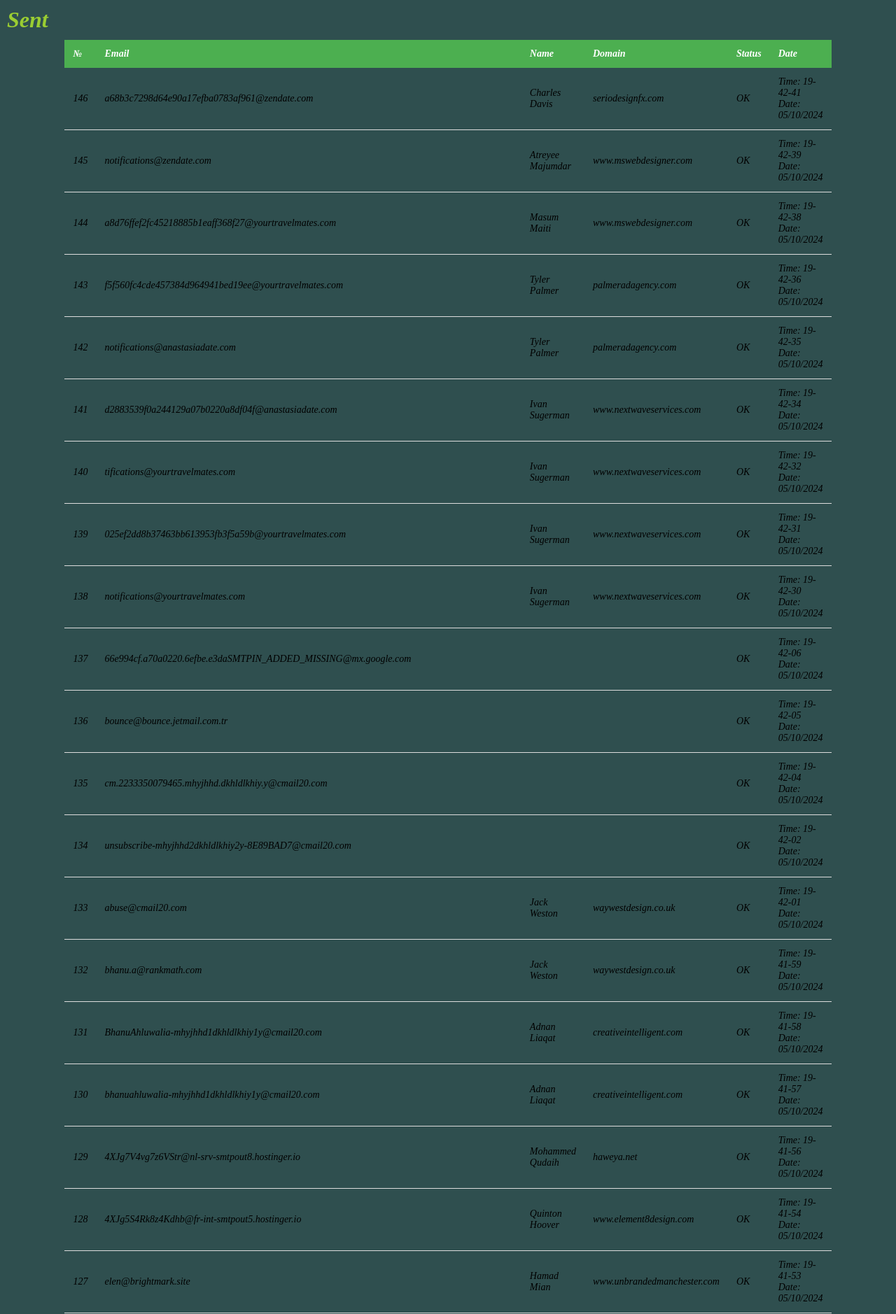
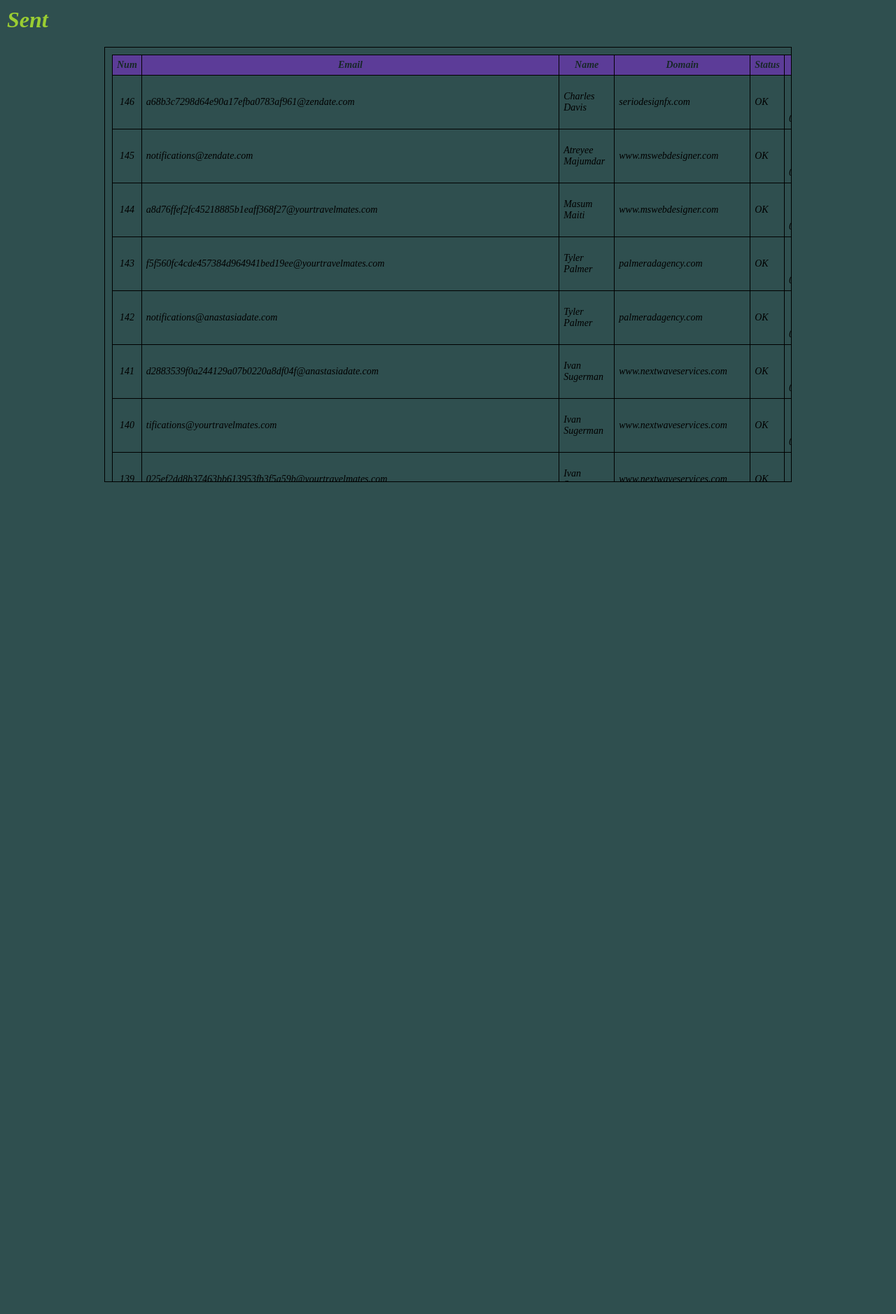
Before and after one commit to rickert156/CallingEmailAddresses, a Flask app: page / in a window 1280 px wide. Shown: the part 51-1929 px from the top of the page at 70% size. After the commit the page ends 740 px from the top, so only its background shows below. Run offline with Flask 3, Linux system fonts and the light colour scheme; data comes from the database, SQL or seed files in the repository.

Commit message:
mini fix

```diff
--- a/static/style/style.css
+++ b/static/style/style.css
@@ -1,9 +1,7 @@
 *{
 	margin: 0 auto;
 	padding: 0;
-/*	background-color: bisque;*/
 	background-color: darkslategrey;
-/*	background-color: black;*/
 	font-style: italic;
 }
 
@@ -52,41 +50,54 @@
 	font-size: 17px;
 }
 
-table {
-	width: 80%;
-	border-collapse: collapse; /* Убираем двойные границы */
-	margin: 0 auto;
-	font-size: 14px;
-	text-align: left;
+.table-container {
+    width: 75%;
+    height: 600px;
+    margin: 20px auto;
+    overflow-y: auto;
+    border: 1px solid black;
+    padding: 10px;
 }
 
-/* Стили для заголовков таблицы */
-thead th {
-	background-color: #4CAF50; /* Зелёный цвет для заголовков */
-	color: white; /* Белый текст */
-	padding: 12px; /* Внутренние отступы */
+table {
+    width: 100%;
+    border-collapse: collapse;
+    font-size: 14px;
+    text-align: left;
+
+    scrollbar-width: none;
+    -ms-overflow-style: none;
 }
 
-/* Стили для строк таблицы */
-tbody tr {
-	border-bottom: 1px solid #dddddd; /* Нижняя граница у строк */
+.table-container::-webkit-scrollbar {
+    display: none;
 }
 
-tbody tr:nth-child(even) {
-	background-color: #f2f2f2; /* Заливка чётных строк для чередования */
+thead th {
+    position: sticky;
+    top: 0;
+    z-index: 1;
+    border: 1px solid black;
+    padding: 6px;
+    text-align: center;
+    background-color: blueviolet;
+    opacity: 0.5;
 }
 
-tbody tr:hover {
-	background-color: #ddd; /* Цвет при наведении на строку */
+td {
+    padding: 6px;
+    border: 1px solid black;
 }
 
-/* Стили для ячеек данных */
-td {
-	padding: 12px; /* Внутренние отступы */
-	border-bottom: 1px solid #dddddd; /* Нижняя граница ячеек */
+td:first-child {
+    text-align: center;
 }
 
-/* Выравнивание первой колонки с нумерацией по центру */
-td:first-child {
-	text-align: center;
+td:last-child {
+    text-align: center;
 }
+
+th.email-column, td.email-column {
+/*    width: 100px; /* Фиксированная ширина колонки */*/
+    word-break: break-word; /* Перенос текста при необходимости */
+}
--- a/templates/index.html
+++ b/templates/index.html
@@ -6,11 +6,12 @@
 
 {% block content %}
 <h1>Sent</h1>
+<div class="table-container">
     <table>
         <thead>
             <tr>
-                <th>№</th>
-                <th>Email</th>
+                <th>Num</th>
+                <th class="email-column">Email</th>
                 <th>Name</th>
                 <th>Domain</th>
                 <th>Status</th>
@@ -18,29 +19,26 @@
             </tr>
         </thead>
         <tbody id="userTableBody">
-            <!-- Таблица будет обновляться автоматически -->
         </tbody>
     </table>
+  </div>
 
     <script>
-        // Функция для обновления данных таблицы
         function updateTable() {
-            fetch('/all-data')  // Запрашиваем данные с сервера
+            fetch('/all-data')
                 .then(response => response.json())
                 .then(data => {
                     const tableBody = document.getElementById('userTableBody');
-                    tableBody.innerHTML = '';  // Очищаем старые данные
+                    tableBody.innerHTML = '';
 
-                    // Нумерация будет начинаться с 1 и увеличиваться с каждой строкой
                     let startIndex = data.length;
 
-                    // Добавляем новые строки с данными
                     data.reverse().forEach((user, index) => {
                         const row = document.createElement('tr');
                         row.innerHTML = `
-                            <td>${startIndex - index}</td> <!-- Обратная нумерация -->
+                            <td>${startIndex - index}</td>
                             <td>${user[1]}</td>
-                            <td>${user[2]}</td>
+                            <td class="email-column">${user[2]}</td>
                             <td>${user[3]}</td>
                             <td>${user[4]}</td>
                             <td>${user[5]}</td>
@@ -51,10 +49,8 @@
                 .catch(error => console.error('Ошибка:', error));
         }
 
-        // Автоматически обновляем таблицу каждые 5 секунд
         setInterval(updateTable, 1000);
 
-        // Запрашиваем данные сразу после загрузки страницы
         updateTable();
     </script>
 </body>
```
